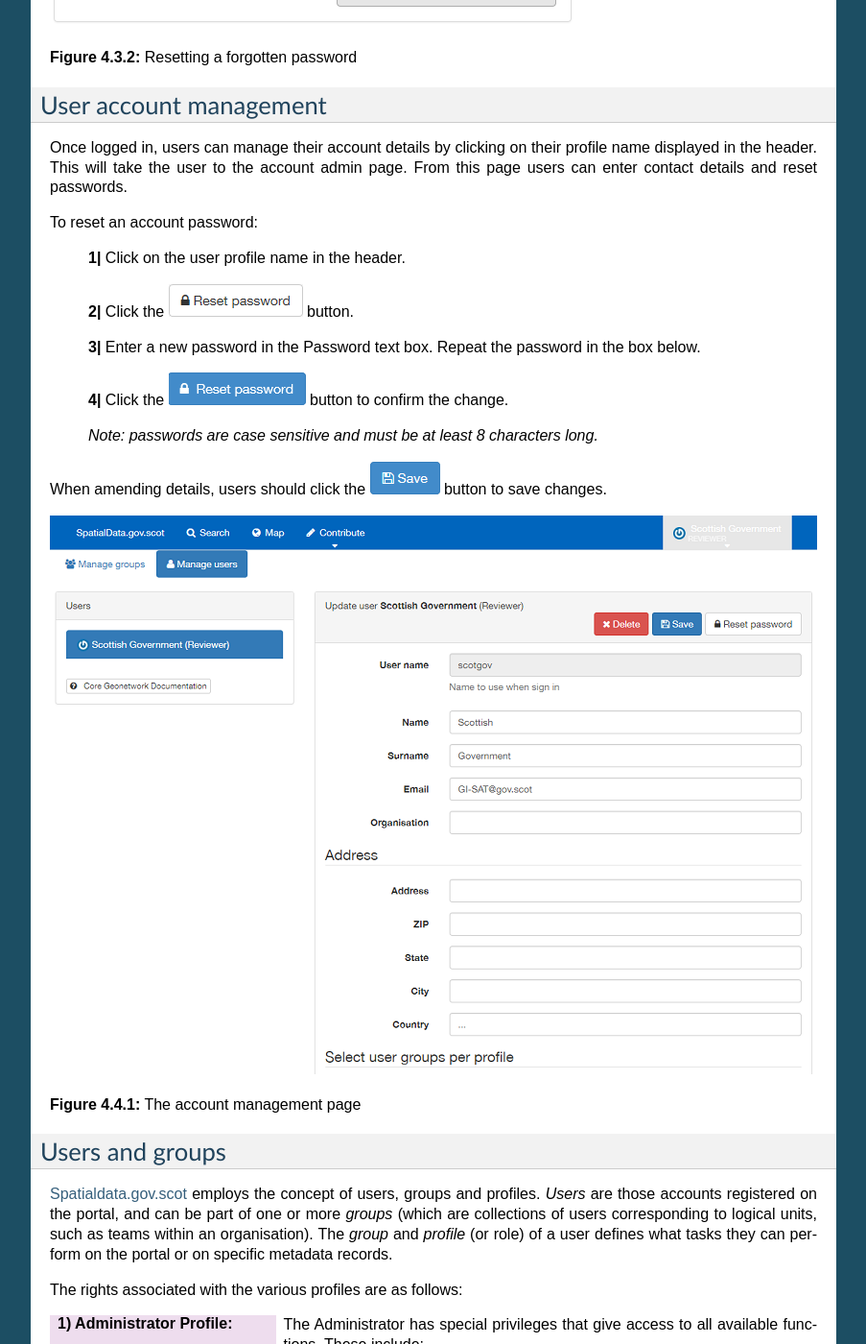
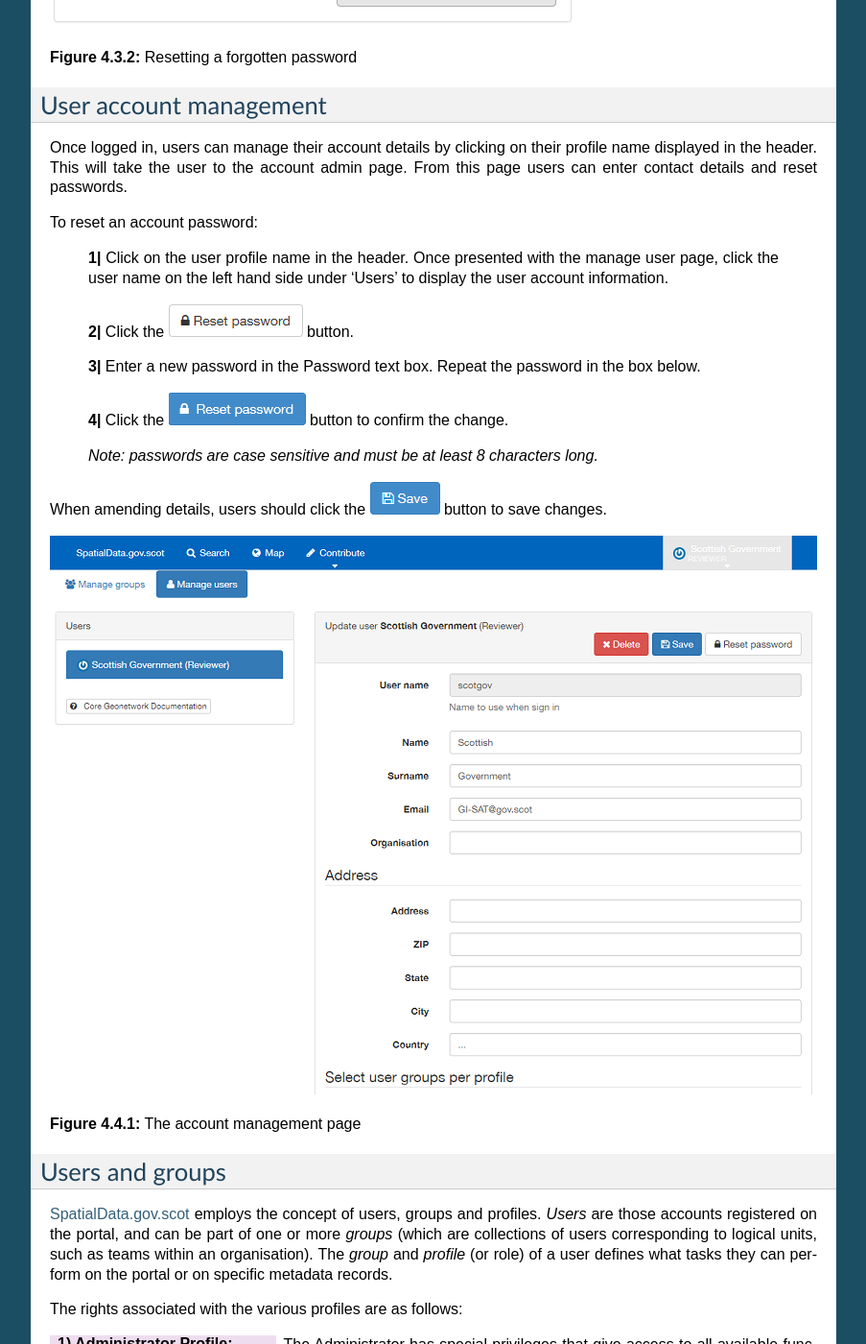
Before and after one commit to AstunTechnology/ssdidocs, a Sphinx documentation site: the page built from docs/UserDoc_Chap4_Users.rst, in a window 1280 px wide and 1400 px high, scrolled down 1801 px. Shown: the whole window at 96% size, without its empty margins (198-1101 px from the left). Built offline with Sphinx 7.4.7, drawn with Linux system fonts in a browser that asks for light colours; some of the changed text lies outside the part shown.

Commit message:
Update UserDoc_Chap4_Users.rst

```diff
--- a/docs/UserDoc_Chap4_Users.rst
+++ b/docs/UserDoc_Chap4_Users.rst
@@ -5,14 +5,14 @@
 
 Becoming a registered user
 --------------------------
-To add or edit metadata on `spatialdata.gov.scot <https://spatialdata.gov.scot>`__, your organisation must be registered on the site. The portal does not currently allow self registration, and therefore
+To add or edit metadata on `SpatialData.gov.scot <https://spatialdata.gov.scot>`__, your organisation must be registered on the site. The portal does not currently allow self registration, and therefore
 interested parties should contact (`SSDI.Metadata@gov.scot <mailto:SSDI.Metadata@gov.scot>`__). Currently, user accounts are created for organisations
 as a whole rather than individuals.
 
 Registered user obligations
 ---------------------------
 
-When an organisation becomes a registered user and submits metadata to `spatialdata.gov.scot <https://spatialdata.gov.scot>`__, they commit to the following **operational and service requirements**:
+When an organisation becomes a registered user and submits metadata to `SpatialData.gov.scot <https://spatialdata.gov.scot>`__, they commit to the following **operational and service requirements**:
 
 -  Maintaining the discovery metadata added by the organisation:
 
@@ -73,7 +73,7 @@
 
 To reset an account password:
 
-	**1|** Click on the user profile name in the header.
+	**1|** Click on the user profile name in the header. Once presented with the manage user page, click the user name on the left hand side under 'Users' to display the user account information.
 
 	**2|** Click the |button_account_resetpass| button.
 
@@ -92,7 +92,7 @@
 Users and groups
 ----------------
 
-`Spatialdata.gov.scot <https://spatialdata.gov.scot>`__ employs the concept of users, groups and profiles. *Users* are those accounts registered on the portal, and can be part of one or more
+`SpatialData.gov.scot <https://spatialdata.gov.scot>`__ employs the concept of users, groups and profiles. *Users* are those accounts registered on the portal, and can be part of one or more
 *groups* (which are collections of users corresponding to logical units, such as teams within an organisation). The *group* and *profile* (or role)
 of a user defines what tasks they can perform on the portal or on specific metadata records.
 
```
